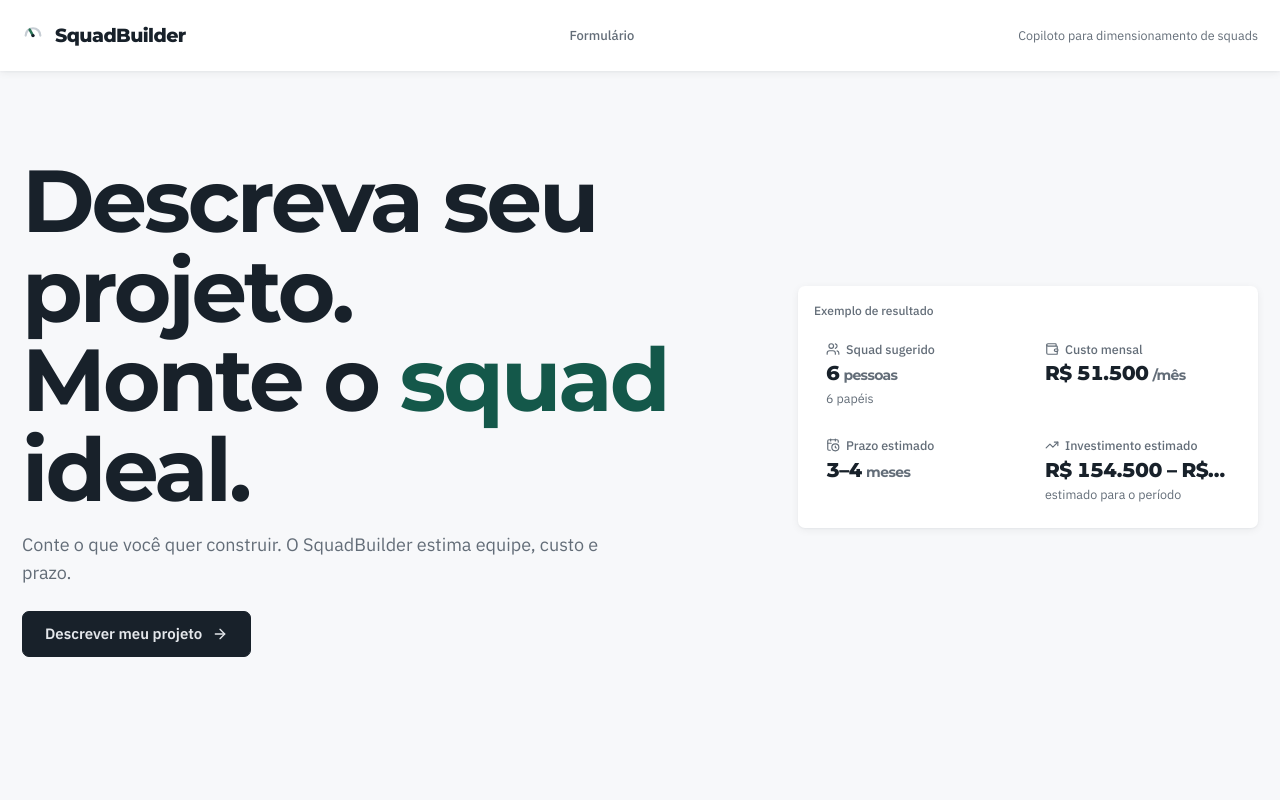
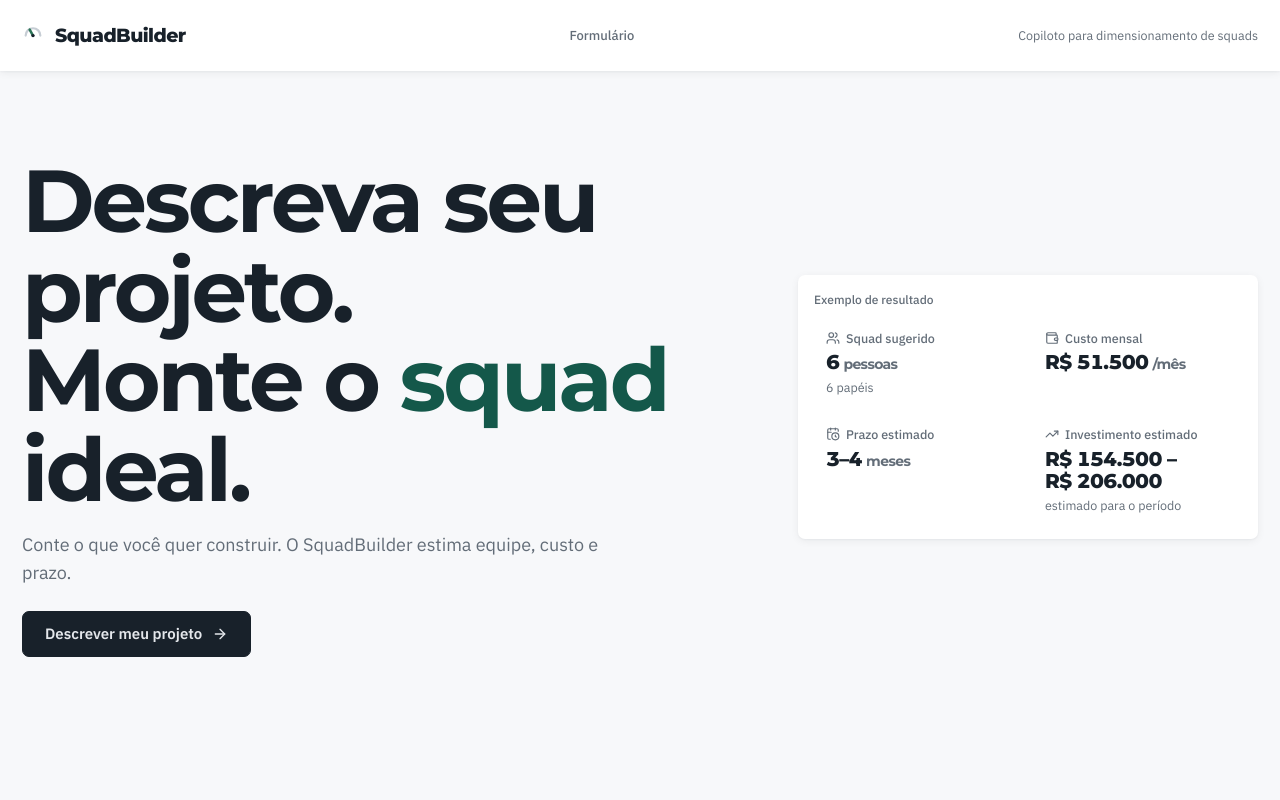
Before and after one commit to miguelquintanilhapy/squad-builder, a Next.js app: page / in a window 1280 px wide. Shown: the top 800 px of the page. Built offline with nearby package versions, Linux system fonts and the light colour scheme.

Commit message:
removendo truncate do Kpistrip

```diff
--- a/src/components/KpiStrip.tsx
+++ b/src/components/KpiStrip.tsx
@@ -33,14 +33,16 @@ function Kpi({
         <div className="mt-2.5 h-9 w-16 animate-pulse rounded-[7px] bg-rule-2" />
       ) : (
         <div
-          className={`tnum truncate font-display font-extrabold leading-[1.1] tracking-[-0.032em] text-ink ${
+          // Nunca truncate aqui (nem no compact do hero) — é o número que a pessoa usa pra
+          // decidir, não pode esconder parte dele com "...". Quebra linha em vez de cortar.
+          className={`tnum break-words font-display font-extrabold leading-[1.1] tracking-[-0.032em] text-ink ${
             compact ? 'mt-1 text-[20px]' : 'mt-1.5 text-[36px]'
           }`}
         >
           {value}
         </div>
       )}
-      {note && !loading && <div className="tnum mt-1 truncate text-[12.5px] text-ink-3">{note}</div>}
+      {note && !loading && <div className="tnum mt-1 text-[12.5px] text-ink-3">{note}</div>}
     </div>
   )
 }
```
